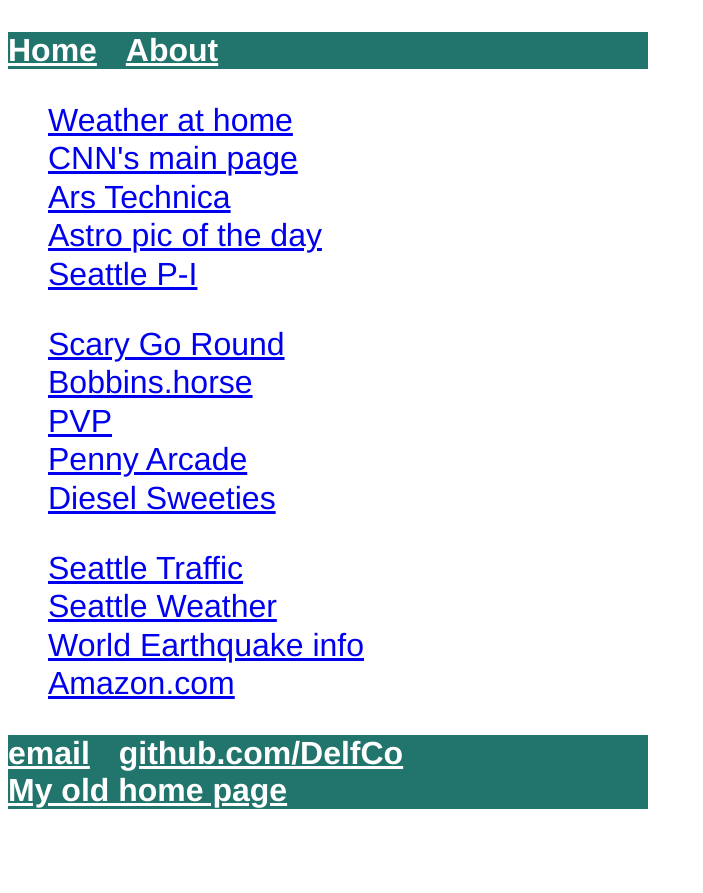
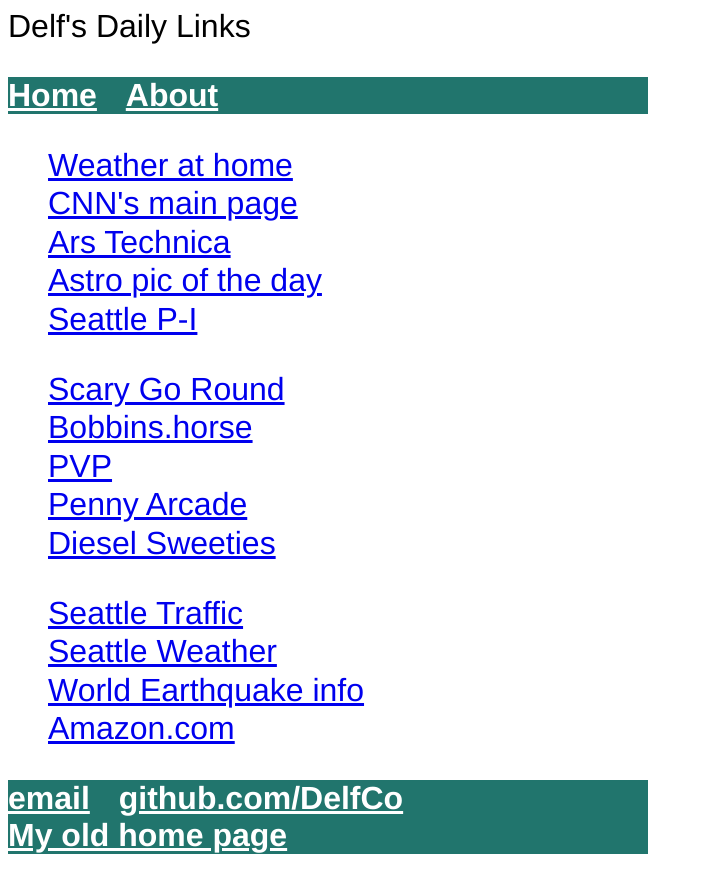
Before and after one commit to DelfCo/DelfCo.github.io, a Jekyll site: the page built from index.html, in a window 1280 px wide. Shown: the top 893 px of the page, without its empty margins (0-703 px from the left). Built offline with Jekyll 4.4.1, drawn with Linux system fonts in a browser that asks for light colours.

Commit message:
a11y improvements via Axe

```diff
--- a/_includes/footer.html
+++ b/_includes/footer.html
@@ -1,4 +1,4 @@
-	<footer>
+	<footer role="contentinfo">
         <ul>
         <li><a href="mailto:delf@drizzle.com">email</a></li>
         <li><a href="https://github.com/DelfCo">github.com/DelfCo</a></li>
--- a/_layouts/default.html
+++ b/_layouts/default.html
@@ -3,7 +3,9 @@
 {% include header.html %}
 
 <body>
-    <nav>
+    <header role="banner">{{page.title}}</header>
+
+    <nav role="nav">
         <ul>
             <li>
                 <a href="/">Home</a>
@@ -14,6 +16,9 @@
         </ul>
     </nav>
 
-    {{ content }} {% include footer.html %}
+    <main role="main">
+        {{ content }}
+    </main>
 
+    {% include footer.html %}
 </body>
```
